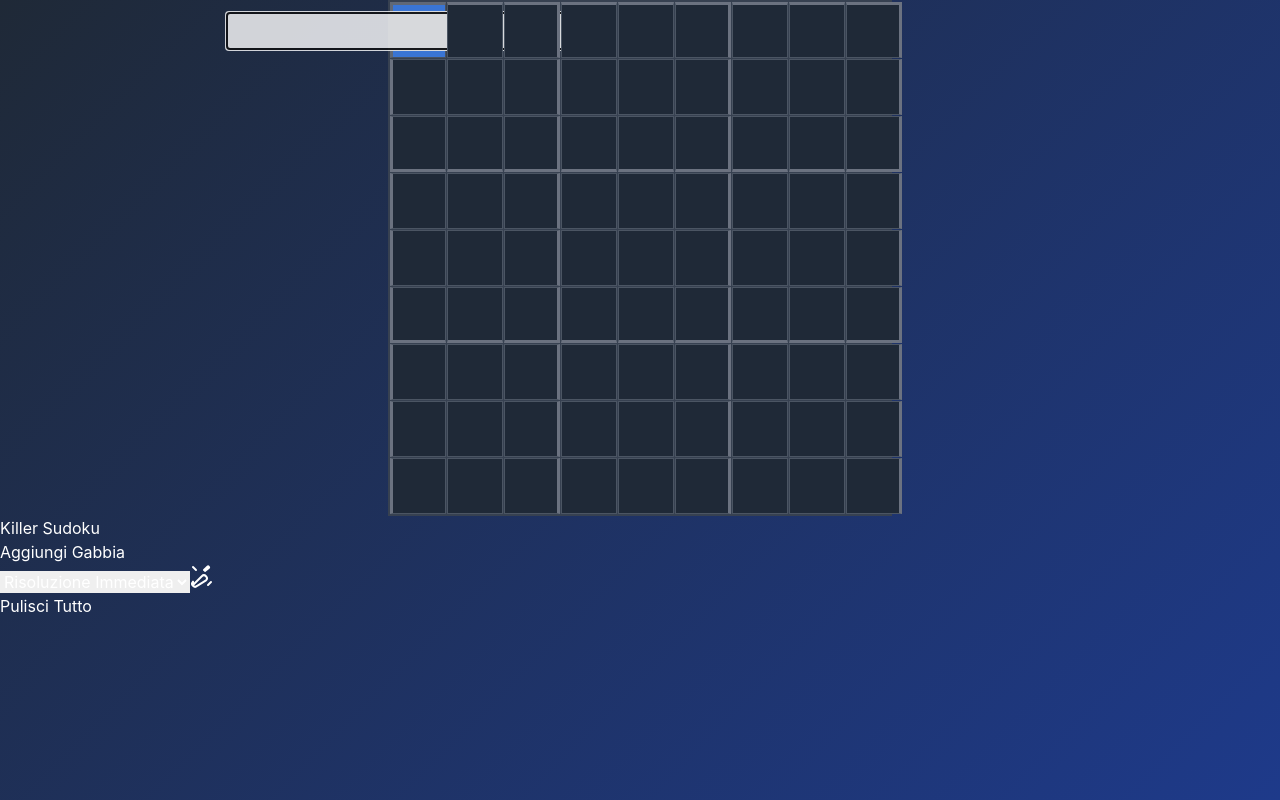
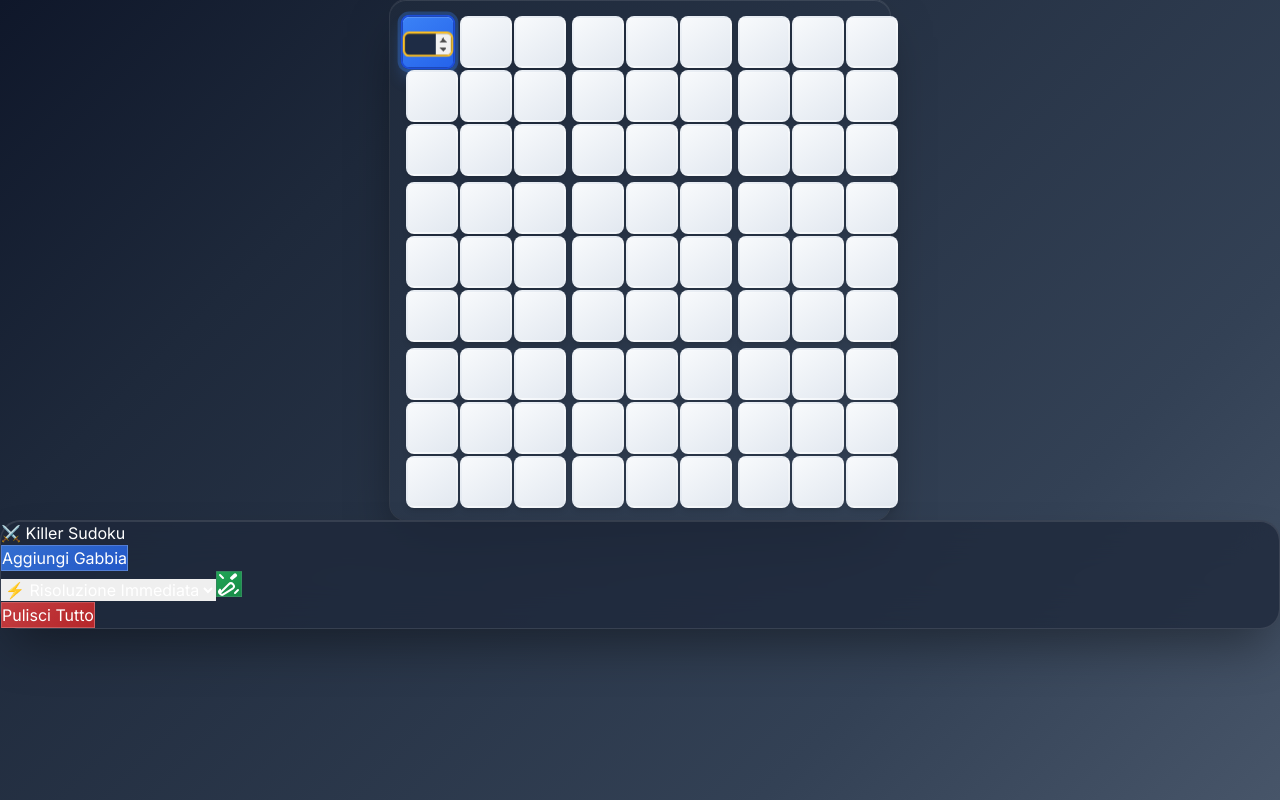
Before and after one commit to massimo-n/killer-sudoku-solver, a React (Vite) app: page / in a window 1280 px wide. Both pictures are taken after a click on the element 418 px from the left and 30 px from the top of the page. Built offline with nearby package versions, Linux system fonts and the light colour scheme.

Commit message:
Major UI/UX overhaul: Modern glass design with animations and improved aesthetics

```diff
--- a/App.tsx
+++ b/App.tsx
@@ -212,7 +212,7 @@ const App = () => {
     const cellsToHighlight = hoveredCageIndex !== null ? cages[hoveredCageIndex].cells : [];
 
     return (
-        <div className="min-h-screen bg-gradient-to-br from-gray-900 to-blue-900 text-white flex flex-col items-center justify-center p-4 font-sans">
+        <div className="min-h-screen text-white flex flex-col items-center justify-center p-4 font-sans">
             <main className="flex flex-col md:flex-row gap-8 w-full max-w-6xl">
                 <div className="flex-grow flex justify-center items-start">
                     <div className="grid grid-cols-9 relative sudoku-grid">
@@ -227,17 +227,13 @@ const App = () => {
                                     <div
                                         key={`${r}-${c}`}
                                         onClick={() => handleCellClick(r, c)}
-                                        className={`sudoku-cell w-12 h-12 md:w-14 md:h-14 flex justify-center items-center text-2xl font-bold cursor-pointer relative transition-all duration-200
-                                            ${r % 3 === 2 && r !== 8 ? 'border-b-4 border-gray-400' : 'border-b border-gray-600'}
-                                            ${c % 3 === 2 && c !== 8 ? 'border-r-4 border-gray-400' : 'border-r border-gray-600'}
-                                            ${r === 0 ? 'border-t border-gray-600' : ''}
-                                            ${c === 0 ? 'border-l border-gray-600' : ''}
-                                            ${isSelected ? 'bg-blue-400 bg-opacity-50 selected' : ''}
-                                            ${isHighlighted ? 'bg-yellow-400 bg-opacity-40 highlighted' : ''}
+                                        className={`sudoku-cell
+                                            ${isSelected ? 'selected' : ''}
+                                            ${isHighlighted ? 'highlighted' : ''}
                                         `}
                                         style={{ backgroundColor: isSelected ? undefined : cageInfo?.color, ...getBorders(r,c) }}
                                     >
-                                        {cageSum && <span className="absolute top-0 left-1 text-xs font-normal">{cageSum}</span>}
+                                        {cageSum && <span className="cage-sum">{cageSum}</span>}
                                         {cell !== 0 && <span>{cell}</span>}
 
                                         {inlineInputPos && inlineInputPos.row === r && inlineInputPos.col === c && (
@@ -248,7 +244,7 @@ const App = () => {
                                                     value={inlineSum}
                                                     onChange={e => setInlineSum(e.target.value)}
                                                     onKeyDown={e => e.key === 'Enter' && handleAddOrUpdateCage()}
-                                                    className="w-full h-full bg-black bg-opacity-70 text-white text-center text-lg outline-none"
+                                                    className="inline-input"
                                                 />
                                             </div>
                                         )}
@@ -259,19 +255,21 @@ const App = () => {
                     </div>
                 </div>
 
-                <div className="w-full md:w-96 p-6 rounded-xl bg-gray-800 bg-opacity-40 backdrop-filter backdrop-blur-lg border border-gray-700 shadow-2xl">
-                    <h1 className="text-3xl font-bold mb-6 text-center">Killer Sudoku</h1>
+                <div className="w-full md:w-96 p-6 control-panel shadow-2xl">
+                    <h1 className="text-4xl font-bold mb-6 text-center bg-gradient-to-r from-blue-400 via-purple-500 to-blue-600 bg-clip-text text-transparent">
+                        ⚔️ Killer Sudoku
+                    </h1>
 
                     <div className="space-y-4 mb-6">
                         <button
                             onClick={handleAddOrUpdateCage}
-                            className="w-full bg-blue-600 hover:bg-blue-700 disabled:bg-gray-500 text-white font-bold py-2 px-4 rounded-lg transition transform hover:scale-105 active:scale-95 shadow-lg"
+                            className="w-full glass-button text-white font-bold py-3 px-4 rounded-lg shadow-lg"
                             disabled={isLoading || currentSelection.length === 0}
                         >
                             {editingCageIndex !== null ? 'Aggiorna Gabbia' : 'Aggiungi Gabbia'}
                         </button>
                         {editingCageIndex !== null && (
-                            <button onClick={handleCancelEdit} className="w-full bg-gray-600 hover:bg-gray-700 text-white font-bold py-2 px-4 rounded-lg transition transform hover:scale-105 active:scale-95 shadow-lg">
+                            <button onClick={handleCancelEdit} className="w-full glass-button text-white font-bold py-3 px-4 rounded-lg shadow-lg" style={{background: 'linear-gradient(145deg, rgba(107, 114, 128, 0.8), rgba(75, 85, 99, 0.8))'}}>
                                 Annulla Modifica
                             </button>
                         )}
@@ -281,7 +279,7 @@ const App = () => {
                         {cages.map((cage, index) => (
                             <div
                                 key={index}
-                                className="flex items-center justify-between p-2 rounded-md mb-2 bg-gray-700 bg-opacity-50"
+                                className="cage-item flex items-center justify-between p-3 mb-2"
                                 onMouseEnter={() => setHoveredCageIndex(index)}
                                 onMouseLeave={() => setHoveredCageIndex(null)}
                             >
@@ -299,26 +297,28 @@ const App = () => {
 
                     <div className="space-y-4">
                         <div className="flex items-center space-x-2">
-                            <select value={solveMode} onChange={(e) => setSolveMode(e.target.value as 'instant' | 'step')} className="bg-gray-700 text-white p-2 rounded-md w-full">
-                                <option value="instant">Risoluzione Immediata</option>
-                                <option value="step">Passo Dopo Passo</option>
+                            <select value={solveMode} onChange={(e) => setSolveMode(e.target.value as 'instant' | 'step')} className="bg-gray-700 bg-opacity-80 backdrop-filter backdrop-blur-lg text-white p-3 rounded-lg w-full border border-gray-600 focus:border-blue-400 outline-none transition-colors">
+                                <option value="instant">⚡ Risoluzione Immediata</option>
+                                <option value="step">👣 Passo Dopo Passo</option>
                             </select>
-                            <button onClick={handleSolve} disabled={isLoading || cages.length === 0} className="p-2 bg-green-600 hover:bg-green-700 rounded-md disabled:bg-gray-500 transition-colors"><MagicWandIcon className="w-6 h-6"/></button>
+                            <button onClick={handleSolve} disabled={isLoading || cages.length === 0} className="p-3 glass-button rounded-lg transition-colors" style={{background: 'linear-gradient(145deg, rgba(34, 197, 94, 0.8), rgba(22, 163, 74, 0.8))'}}><MagicWandIcon className="w-6 h-6"/></button>
                         </div>
 
                         {isLoading && <Spinner />}
                         {error && <p className="text-red-400 bg-red-900 bg-opacity-50 p-2 rounded-md text-sm">{error}</p>}
 
                         {solution && solveMode === 'step' && (
-                            <div className="bg-black bg-opacity-20 p-3 rounded-lg">
+                            <div className="bg-gray-800 bg-opacity-60 backdrop-filter backdrop-blur-lg p-4 rounded-lg border border-gray-600">
                                 <p className="text-center mb-2">Svelati: {revealedCells.length} / 81</p>
                                 <div className="flex space-x-2">
-                                    <button onClick={handleStep} disabled={revealedCells.length >= 81} className="w-full flex items-center justify-center gap-2 bg-indigo-600 hover:bg-indigo-700 disabled:bg-gray-500 py-2 px-4 rounded-lg transition-colors"><StepForwardIcon className="w-5 h-5"/>Prossimo</button>
-                                    <button onClick={handleRevealAll} className="w-full flex items-center justify-center gap-2 bg-purple-600 hover:bg-purple-700 py-2 px-4 rounded-lg transition-colors"><EyeIcon className="w-5 h-5"/>Rivela Tutto</button>
+                                    <button onClick={handleStep} disabled={revealedCells.length >= 81} className="w-full glass-button flex items-center justify-center gap-2 py-3 px-4 rounded-lg" style={{background: 'linear-gradient(145deg, rgba(99, 102, 241, 0.8), rgba(79, 70, 229, 0.8))'}}><StepForwardIcon className="w-5 h-5"/>Prossimo</button>
+                                    <button onClick={handleRevealAll} className="w-full glass-button flex items-center justify-center gap-2 py-3 px-4 rounded-lg" style={{background: 'linear-gradient(145deg, rgba(147, 51, 234, 0.8), rgba(126, 34, 206, 0.8))'}}><EyeIcon className="w-5 h-5"/>Rivela Tutto</button>
                                 </div>
                             </div>
                         )}
-                        <button onClick={handleClear} className="w-full bg-red-600 hover:bg-red-700 text-white font-bold py-2 px-4 rounded-lg transition-colors">Pulisci Tutto</button>
+                        <button onClick={handleClear} className="w-full glass-button text-white font-bold py-3 px-4 rounded-lg" style={{background: 'linear-gradient(145deg, rgba(239, 68, 68, 0.8), rgba(220, 38, 38, 0.8))'}}>
+                            Pulisci Tutto
+                        </button>
                     </div>
                 </div>
             </main>
--- a/index.css
+++ b/index.css
@@ -10,12 +10,11 @@
 }
 
 body {
-  font-family: -apple-system, BlinkMacSystemFont, 'Segoe UI', 'Roboto', 'Oxygen',
-    'Ubuntu', 'Cantarell', 'Fira Sans', 'Droid Sans', 'Helvetica Neue',
-    sans-serif;
+  font-family: 'Inter', -apple-system, BlinkMacSystemFont, 'Segoe UI', 'Roboto', sans-serif;
   -webkit-font-smoothing: antialiased;
   -moz-osx-font-smoothing: grayscale;
-  background: linear-gradient(135deg, #1f2937 0%, #1e3a8a 100%);
+  background: linear-gradient(135deg, #0f172a 0%, #1e293b 25%, #334155 75%, #475569 100%);
+  background-attachment: fixed;
   color: white;
   min-height: 100vh;
 }
@@ -24,78 +23,195 @@ body {
   min-height: 100vh;
 }
 
-/* Fallback styles for Sudoku grid */
+/* Modern Sudoku grid */
 .sudoku-grid {
   display: grid;
   grid-template-columns: repeat(9, 1fr);
-  gap: 1px;
-  border: 2px solid #374151;
-  background-color: #374151;
+  gap: 2px;
+  background: linear-gradient(145deg, #1e293b, #334155);
+  border-radius: 16px;
+  padding: 8px;
+  box-shadow:
+    0 25px 50px -12px rgba(0, 0, 0, 0.5),
+    0 0 0 1px rgba(255, 255, 255, 0.1),
+    inset 0 1px 0 rgba(255, 255, 255, 0.1);
   max-width: 450px;
   margin: 0 auto;
+  backdrop-filter: blur(10px);
 }
 
 .sudoku-cell {
-  width: 48px;
-  height: 48px;
-  background-color: #1f2937;
-  border: 1px solid #4b5563;
+  width: 46px;
+  height: 46px;
+  background: linear-gradient(145deg, #f8fafc, #e2e8f0);
+  border-radius: 8px;
   display: flex;
   align-items: center;
   justify-content: center;
-  color: white;
+  color: #1e293b;
   font-size: 18px;
-  font-weight: bold;
+  font-weight: 700;
   cursor: pointer;
   position: relative;
-  transition: all 0.2s;
+  transition: all 0.3s cubic-bezier(0.4, 0, 0.2, 1);
+  border: 2px solid transparent;
+  box-shadow:
+    0 4px 6px -1px rgba(0, 0, 0, 0.1),
+    0 2px 4px -1px rgba(0, 0, 0, 0.06),
+    inset 0 1px 0 rgba(255, 255, 255, 0.1);
 }
 
 .sudoku-cell:hover {
-  background-color: #374151;
+  transform: translateY(-2px);
+  box-shadow:
+    0 10px 15px -3px rgba(0, 0, 0, 0.2),
+    0 4px 6px -2px rgba(0, 0, 0, 0.1),
+    inset 0 1px 0 rgba(255, 255, 255, 0.2);
+  background: linear-gradient(145deg, #ffffff, #f1f5f9);
 }
 
 .sudoku-cell.selected {
-  background-color: #3b82f6 !important;
-  opacity: 0.8;
+  background: linear-gradient(145deg, #3b82f6, #2563eb) !important;
+  color: white !important;
+  border-color: #1d4ed8;
+  box-shadow:
+    0 0 0 3px rgba(59, 130, 246, 0.3),
+    0 10px 15px -3px rgba(59, 130, 246, 0.4),
+    inset 0 1px 0 rgba(255, 255, 255, 0.2);
+  transform: scale(1.05);
 }
 
 .sudoku-cell.highlighted {
-  background-color: #fbbf24 !important;
-  opacity: 0.6;
+  background: linear-gradient(145deg, #fbbf24, #f59e0b) !important;
+  color: #1e293b !important;
+  border-color: #d97706;
+  animation: pulse-glow 2s infinite;
+}
+
+@keyframes pulse-glow {
+  0%, 100% {
+    box-shadow:
+      0 0 0 2px rgba(251, 191, 36, 0.4),
+      0 4px 6px -1px rgba(0, 0, 0, 0.1);
+  }
+  50% {
+    box-shadow:
+      0 0 0 4px rgba(251, 191, 36, 0.6),
+      0 8px 25px -5px rgba(251, 191, 36, 0.3);
+  }
+}
+
+/* Cage sum styling */
+.sudoku-cell .cage-sum {
+  position: absolute;
+  top: 2px;
+  left: 3px;
+  font-size: 10px;
+  font-weight: 600;
+  color: #374151;
+  background: rgba(255, 255, 255, 0.9);
+  padding: 1px 3px;
+  border-radius: 4px;
+  line-height: 1;
 }
 
 /* Thick borders for 3x3 sections */
-.sudoku-cell:nth-child(3n) {
-  border-right: 3px solid #6b7280;
+.sudoku-cell:nth-child(3n):not(:nth-child(9n)) {
+  margin-right: 4px;
 }
 
-.sudoku-cell:nth-child(n):nth-child(-n+9) {
-  border-top: 3px solid #6b7280;
+.sudoku-cell:nth-child(9n+1):not(:first-child) {
+  margin-left: 4px;
+}
+
+.sudoku-cell:nth-child(n+1):nth-child(-n+9) {
+  margin-top: 4px;
 }
 
 .sudoku-cell:nth-child(n+19):nth-child(-n+27),
 .sudoku-cell:nth-child(n+46):nth-child(-n+54) {
-  border-bottom: 3px solid #6b7280;
+  margin-bottom: 4px;
 }
 
-.sudoku-cell:nth-child(9n+1) {
-  border-left: 3px solid #6b7280;
+/* Input styling */
+.inline-input {
+  width: 100%;
+  height: 100%;
+  background: rgba(30, 41, 59, 0.95);
+  color: #fbbf24;
+  text-align: center;
+  font-size: 16px;
+  font-weight: 700;
+  border: 2px solid #fbbf24;
+  border-radius: 6px;
+  outline: none;
+  backdrop-filter: blur(10px);
 }
 
-.sudoku-cell:nth-child(9n+3),
-.sudoku-cell:nth-child(9n+6) {
-  border-right: 3px solid #6b7280;
+/* Control panel styling */
+.control-panel {
+  background: rgba(30, 41, 59, 0.8);
+  backdrop-filter: blur(20px);
+  border: 1px solid rgba(255, 255, 255, 0.1);
+  border-radius: 20px;
+  box-shadow:
+    0 25px 50px -12px rgba(0, 0, 0, 0.4),
+    inset 0 1px 0 rgba(255, 255, 255, 0.1);
+}
+
+.glass-button {
+  background: linear-gradient(145deg, rgba(59, 130, 246, 0.8), rgba(37, 99, 235, 0.8));
+  backdrop-filter: blur(10px);
+  border: 1px solid rgba(255, 255, 255, 0.2);
+  transition: all 0.3s cubic-bezier(0.4, 0, 0.2, 1);
+}
+
+.glass-button:hover:not(:disabled) {
+  background: linear-gradient(145deg, rgba(59, 130, 246, 1), rgba(37, 99, 235, 1));
+  transform: translateY(-2px);
+  box-shadow: 0 10px 20px -5px rgba(59, 130, 246, 0.4);
+}
+
+.glass-button:active {
+  transform: translateY(0);
+}
+
+.glass-button:disabled {
+  background: rgba(107, 114, 128, 0.5);
+  border-color: rgba(107, 114, 128, 0.3);
+  cursor: not-allowed;
+}
+
+/* Cage list styling */
+.cage-item {
+  background: rgba(55, 65, 81, 0.6);
+  backdrop-filter: blur(10px);
+  border: 1px solid rgba(255, 255, 255, 0.1);
+  border-radius: 12px;
+  transition: all 0.2s ease;
+}
+
+.cage-item:hover {
+  background: rgba(55, 65, 81, 0.8);
+  border-color: rgba(255, 255, 255, 0.2);
+  transform: translateX(4px);
 }
 
 @media (min-width: 768px) {
   .sudoku-cell {
-    width: 56px;
-    height: 56px;
-    font-size: 24px;
+    width: 52px;
+    height: 52px;
+    font-size: 22px;
   }
 
   .sudoku-grid {
-    max-width: 504px;
+    max-width: 500px;
+    padding: 12px;
+  }
+
+  .sudoku-cell .cage-sum {
+    font-size: 11px;
+    top: 3px;
+    left: 4px;
   }
 }
--- a/index.html
+++ b/index.html
@@ -4,7 +4,10 @@
     <meta charset="UTF-8" />
     <link rel="icon" type="image/svg+xml" href="./vite.svg" />
     <meta name="viewport" content="width=device-width, initial-scale=1.0" />
-    <title>Killer Sudoku Solver</title>
+    <title>⚔️ Killer Sudoku Solver</title>
+    <link rel="preconnect" href="https://fonts.googleapis.com">
+    <link rel="preconnect" href="https://fonts.gstatic.com" crossorigin>
+    <link href="https://fonts.googleapis.com/css2?family=Inter:wght@400;500;600;700;800&display=swap" rel="stylesheet">
     <!-- Start Single Page Apps for GitHub Pages -->
     <script type="text/javascript">
       // Single Page Apps for GitHub Pages
```
